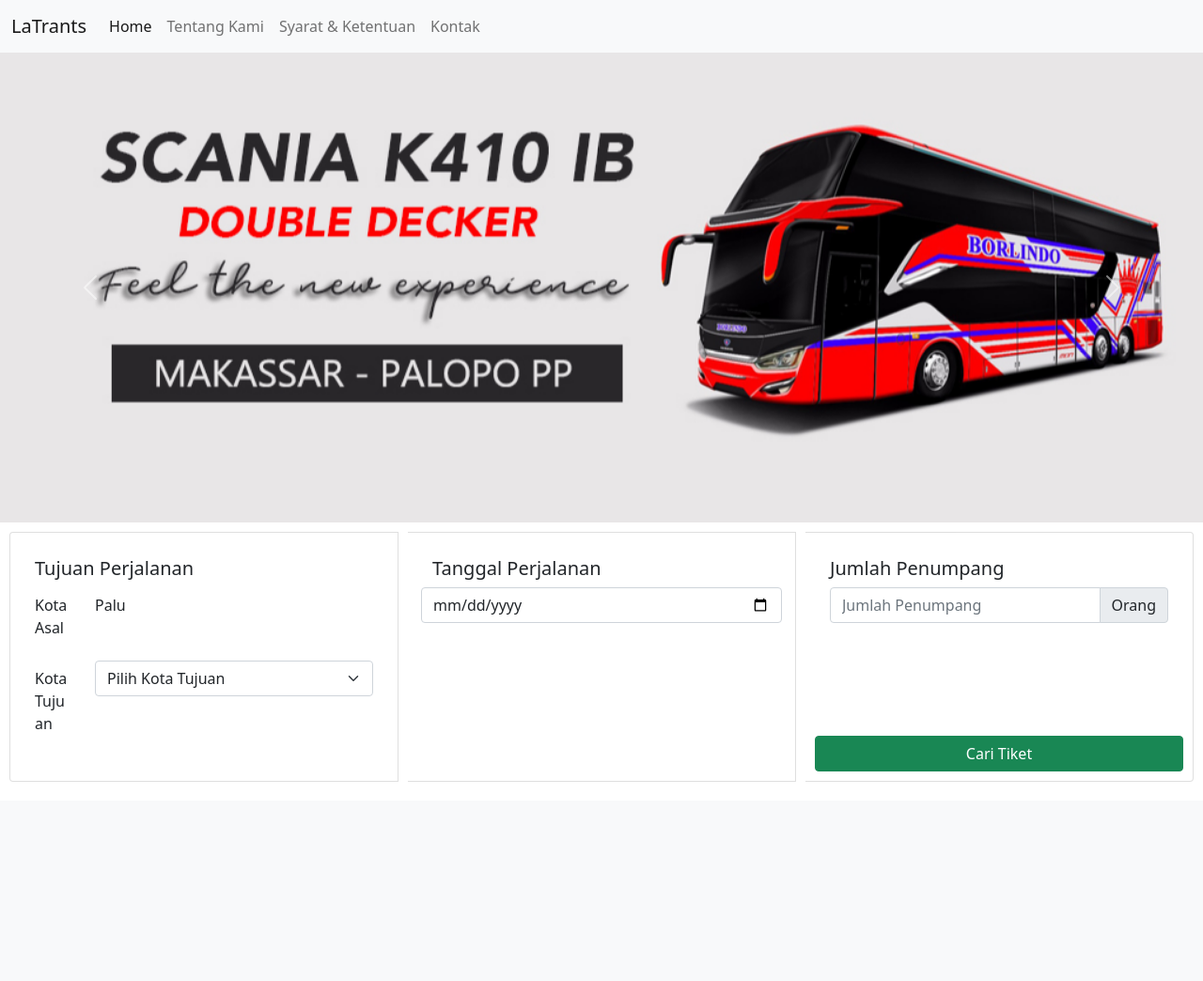
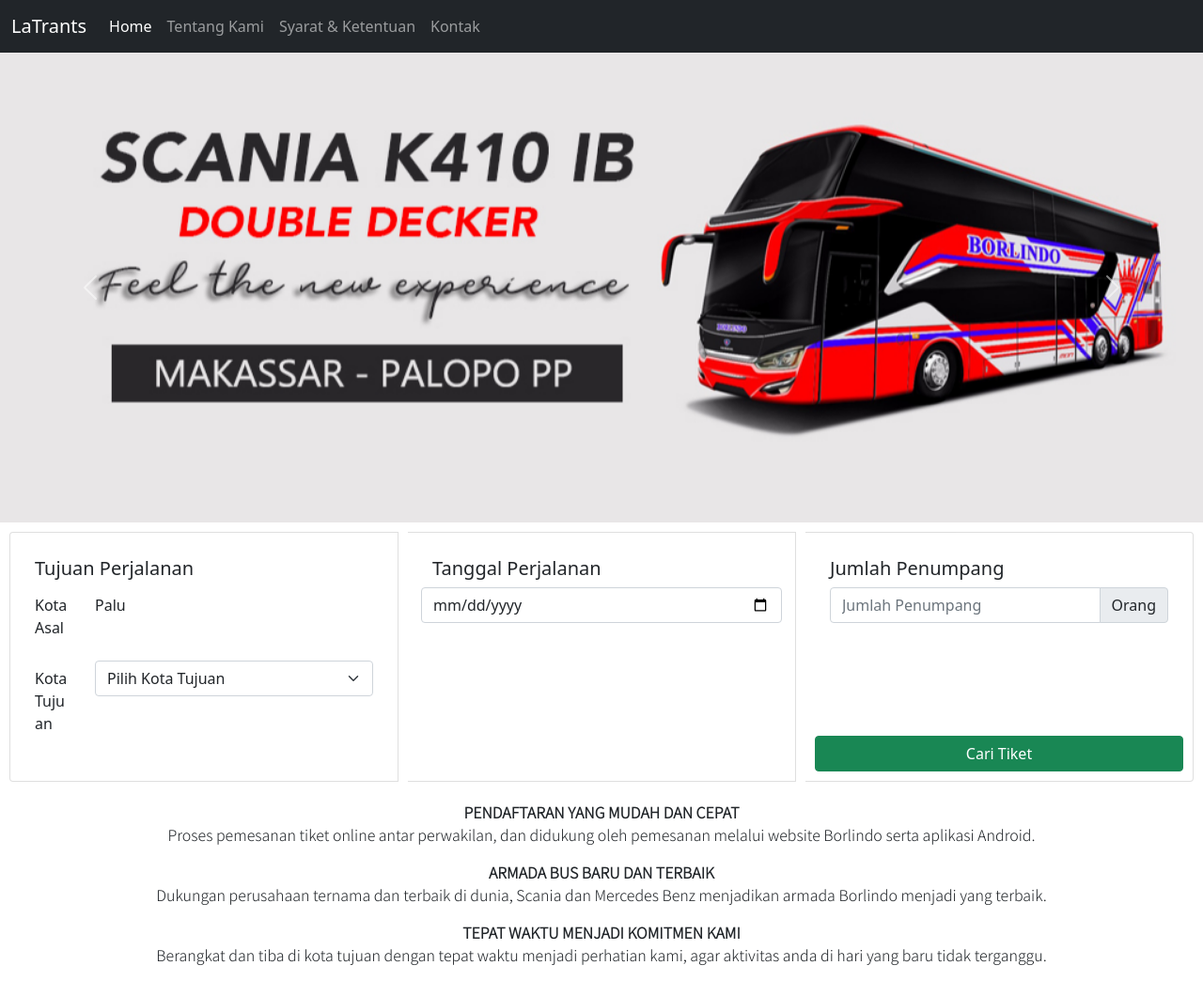
Before and after one commit to mastrayasa/latrants, a PHP site: page / in a window 1280 px wide. Shown: the whole page at 94% size. Before the commit the page ends 832 px from the top, so only its background shows below. Run offline with PHP 8.4, Linux system fonts and the light colour scheme.

Commit message:
initial commit

```diff
--- a/assets/style.css
+++ b/assets/style.css
@@ -1,3 +1,5 @@
+@import url('https://fonts.googleapis.com/css2?family=Noto+Sans+JP:wght@300&display=swap');
+
 .card{
     padding: 10px;
     margin-top: 10px;
@@ -11,5 +13,13 @@
     object-position: center;
 }
 .container{
+    font-family: 'Noto Sans JP', sans-serif;
     margin-top: 20px;
+
 }
+strong{
+    text-align: center;
+}
+p{
+    text-align: center;
+}
--- a/index.html
+++ b/index.html
@@ -12,7 +12,7 @@
   </head>
   <body>
     <header>
-        <nav class="navbar navbar-expand-lg navbar-light bg-light">
+        <nav class="navbar navbar-expand-lg navbar-dark bg-dark">
             <div class="container-fluid">
               <a class="navbar-brand" href="#">
                 LaTrants
@@ -94,10 +94,29 @@
       </div>
     </div>
     <div class="container">
-
+        <div class="row">
+          <strong>PENDAFTARAN YANG MUDAH DAN CEPAT</strong>
+          <p>
+            Proses pemesanan tiket online antar perwakilan, dan didukung oleh pemesanan melalui website Borlindo serta aplikasi Android.
+          </p>
+        </div>
+        <div class="row">
+          <strong>ARMADA BUS BARU DAN TERBAIK</strong>
+          <p>
+            Dukungan perusahaan ternama dan terbaik di dunia, Scania dan Mercedes Benz menjadikan armada Borlindo menjadi yang terbaik.
+        </p>
+        </div>
+        <div class="row">
+          <strong>TEPAT WAKTU MENJADI KOMITMEN KAMI</strong>
+          <p>
+            Berangkat dan tiba di kota tujuan dengan tepat waktu menjadi perhatian kami, agar aktivitas anda di hari yang baru tidak terganggu.
+        </p>
+        </div>
     </div>
     </main>
-    <footer></footer>
+    <footer>
+
+    </footer>
     <script src="https://cdn.jsdelivr.net/npm/bootstrap@5.0.2/dist/js/bootstrap.bundle.min.js" integrity="sha384-MrcW6ZMFYlzcLA8Nl+NtUVF0sA7MsXsP1UyJoMp4YLEuNSfAP+JcXn/tWtIaxVXM" crossorigin="anonymous"></script>
   </body>
 </html>
```
